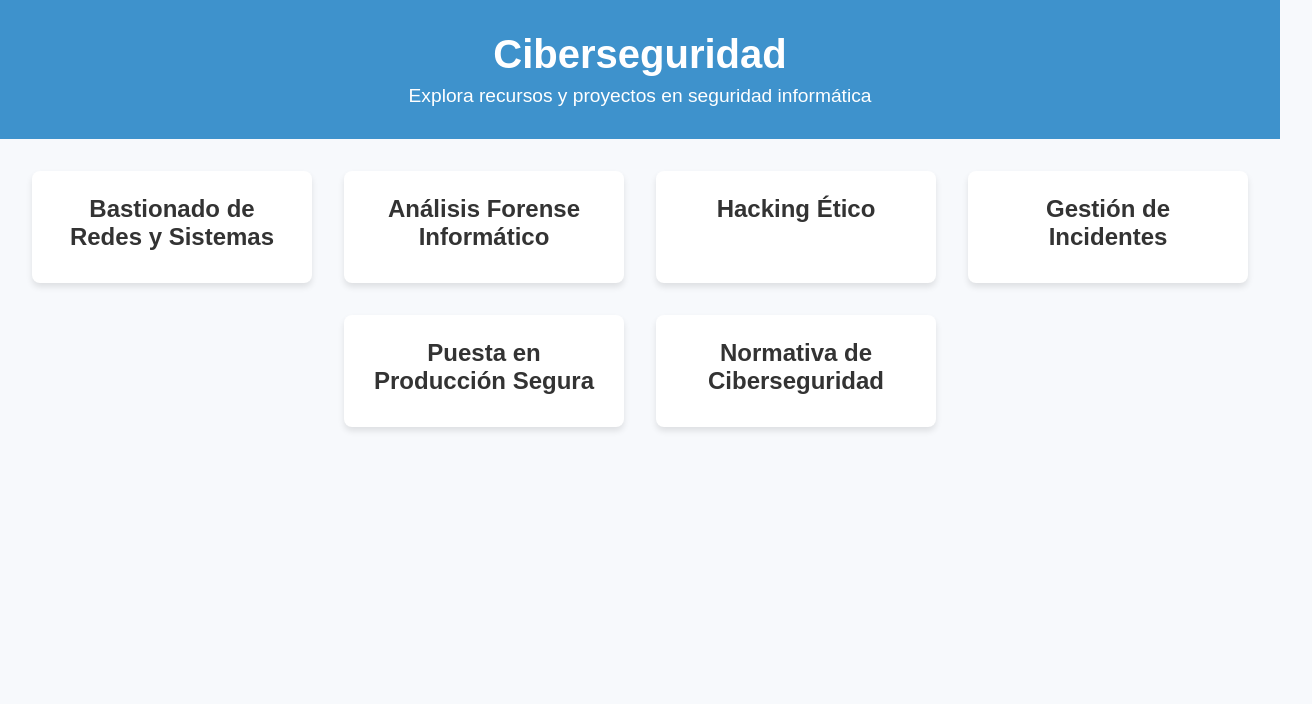
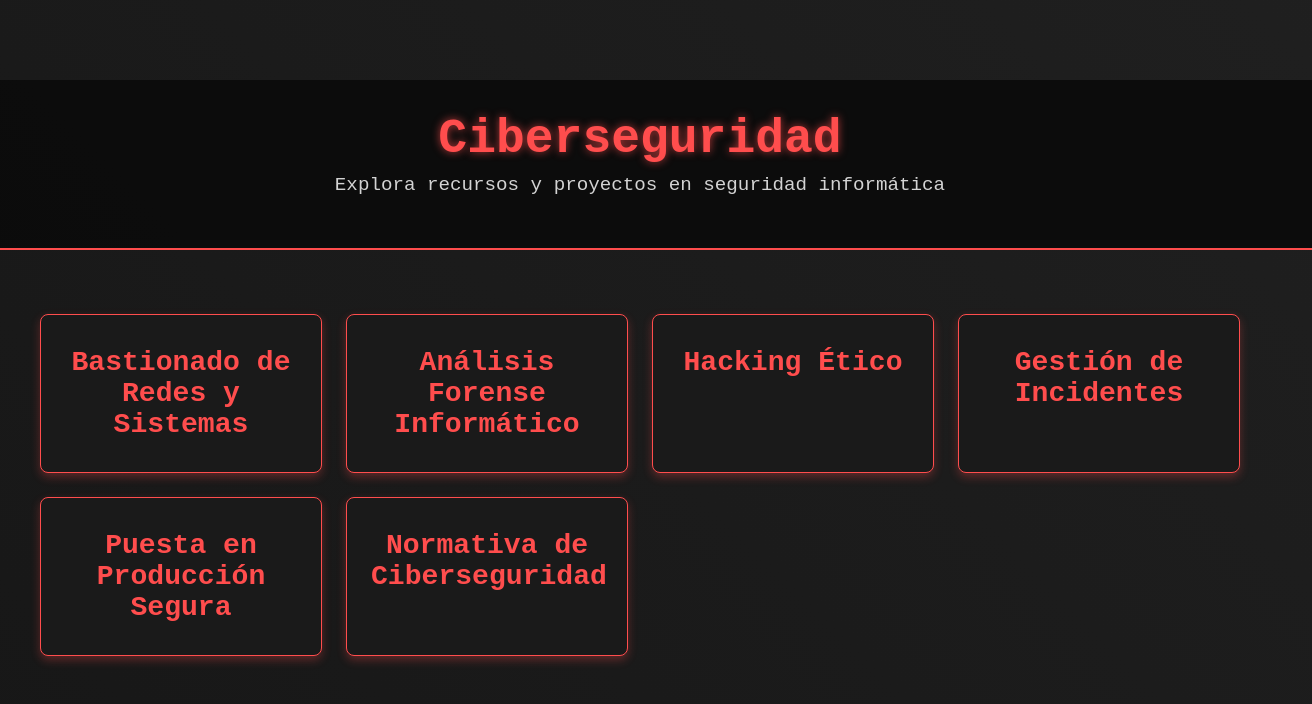
Before and after one commit to AlvaroCaroFdez/alvarocarofdez.github.io, a plain HTML site: page index.html in a window 1280 px wide. Shown: the whole page, 1312 px wide, since content can reach past the window. Drawn offline with Linux system fonts and the light colour scheme.

Commit message:
CAmbio styles.css

```diff
--- a/styles.css
+++ b/styles.css
@@ -1,69 +1,113 @@
-/* Reset */
-* {
+/* Base styles */
+body {
+    font-family: 'Courier New', monospace;
+    background: linear-gradient(45deg, #0a0a0a, #1a1a1a, #2a2a2a);
+    background-size: 400% 400%;
+    animation: gradient 30s ease infinite;
+    color: #ff4d4d;
     margin: 0;
     padding: 0;
-    box-sizing: border-box;
-    font-family: Arial, sans-serif;
+    min-height: 100vh;
+    display: flex;
+    flex-direction: column;
+    align-items: center;
+    justify-content: center;
 }
 
-/* General styles */
-body {
-    background-color: #f7f9fc;
-    color: #333;
+@keyframes gradient {
+    0% { background-position: 0% 50%; }
+    50% { background-position: 100% 50%; }
+    100% { background-position: 0% 50%; }
 }
 
+/* Header styles */
 header {
-    background-color: #3e92cc;
-    color: white;
+    background-color: rgba(10, 10, 10, 0.9);
+    text-align: center;
     padding: 2rem;
-    text-align: center;
+    border-bottom: 2px solid #ff4d4d;
+    width: 100%;
 }
 
-.header-content h1 {
-    font-size: 2.5rem;
-    margin-bottom: 0.5rem;
+header h1 {
+    font-size: 3em;
+    color: #ff4d4d;
+    text-shadow: 0px 0px 8px rgba(255, 77, 77, 0.7);
+    margin: 0;
 }
 
-.header-content p {
-    font-size: 1.2rem;
+header p {
+    color: #d3d3d3;
+    font-size: 1.2em;
+    margin-top: 0.5rem;
 }
 
-/* Project section */
-.projects {
+/* Main content styles */
+main {
     display: flex;
-    flex-wrap: wrap;
-    justify-content: center;
-    gap: 2rem;
+    flex-direction: column;
+    align-items: center;
     padding: 2rem;
+    width: 100%;
 }
 
+.projects {
+    display: grid;
+    grid-template-columns: repeat(auto-fit, minmax(250px, 1fr));
+    gap: 1.5rem;
+    max-width: 1200px;
+    width: 100%;
+    padding: 2rem 0;
+}
+
+/* Card styles */
 .card {
-    background-color: #fff;
+    background-color: #1a1a1a;
+    border: 1px solid #ff4d4d;
     border-radius: 8px;
-    box-shadow: 0 4px 6px rgba(0, 0, 0, 0.1);
+    box-shadow: 0px 4px 10px rgba(255, 77, 77, 0.3);
     overflow: hidden;
-    width: 280px;
-    transition: transform 0.3s ease;
+    transition: transform 0.3s ease, box-shadow 0.3s ease;
+    padding: 1.5rem;
     text-align: center;
 }
 
 .card:hover {
-    transform: scale(1.05);
+    transform: translateY(-10px);
+    box-shadow: 0px 8px 16px rgba(255, 77, 77, 0.5);
 }
 
 .card a {
-    color: #333;
+    color: #ff4d4d;
     text-decoration: none;
-    display: block;
-    padding: 1.5rem;
+    font-size: 1.5em;
+    transition: color 0.3s ease;
+}
+
+.card a:hover {
+    color: #ff6666;
 }
 
 .card h3 {
-    font-size: 1.5rem;
-    margin-bottom: 0.5rem;
+    margin: 0.5rem 0;
+    color: #ff4d4d;
 }
 
-.card p {
-    font-size: 1rem;
-    color: #666;
+/* Responsive styles */
+@media (max-width: 768px) {
+    header h1 {
+        font-size: 2.5em;
+    }
+
+    header p {
+        font-size: 1em;
+    }
+
+    .projects {
+        padding: 1rem;
+    }
+
+    .card {
+        padding: 1rem;
+    }
 }
```
